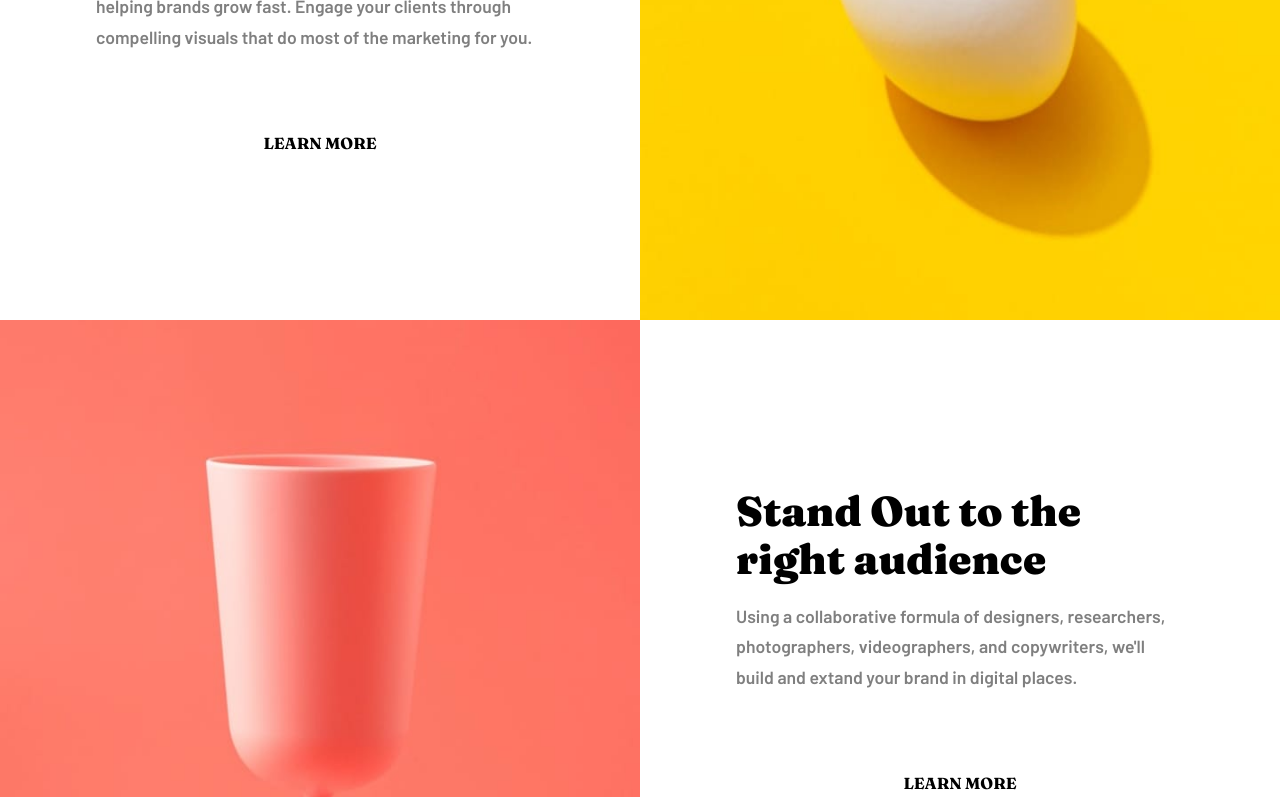
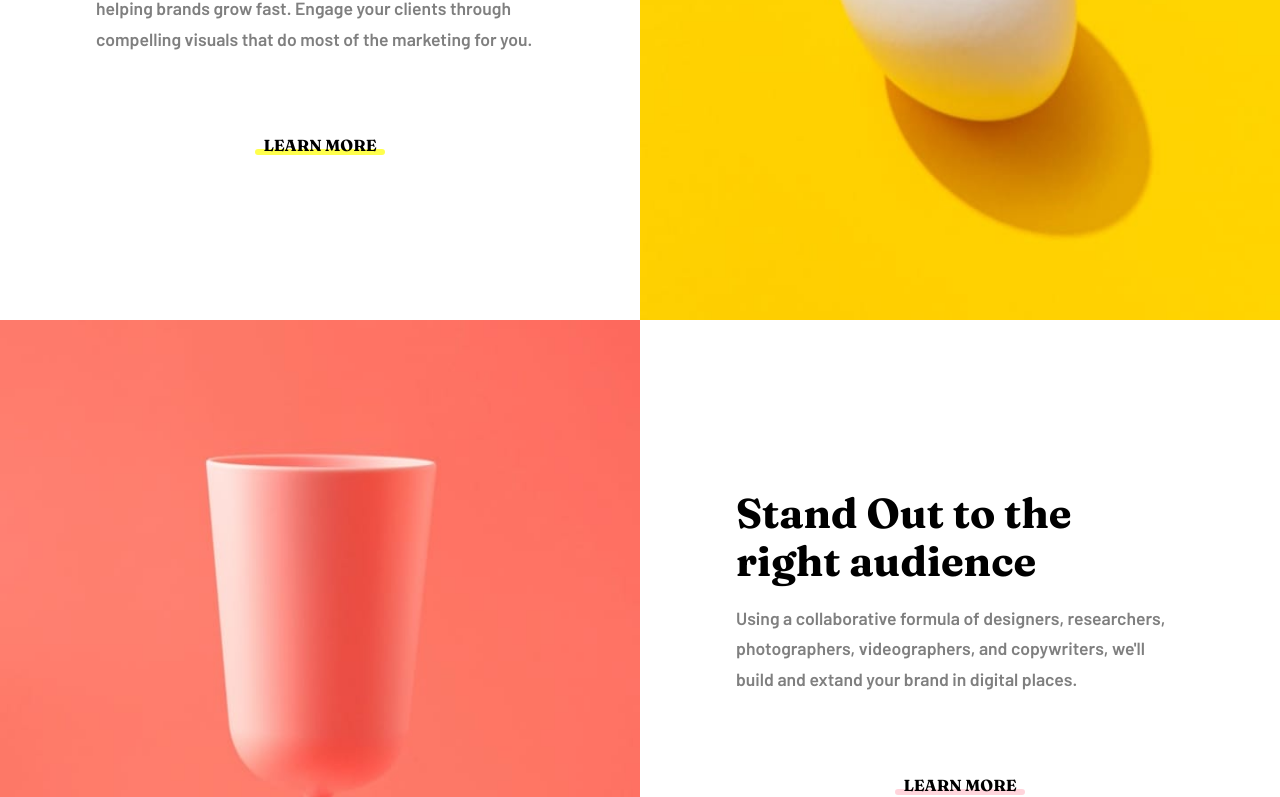
Before and after one commit to Cristofer-Cuevas/sunnyside-agency-landing-page-main, a React (Create React App) app: page / in a window 1280 px wide. Shown: the part 1280-2077 px from the top of the page. Built offline with nearby package versions, Linux system fonts and the light colour scheme.

Commit message:
project finished

```diff
--- a/src/components/SunnySide/assets/css/SunnySide.css
+++ b/src/components/SunnySide/assets/css/SunnySide.css
@@ -138,7 +138,7 @@ body {
   font-size: 2.1rem;
   margin: 0 auto;
   font-family: Fraunces;
-  font-weight: 900;
+  font-weight: 700;
 }
 
 .transformParagraph,
@@ -153,10 +153,45 @@ body {
 
 .transformLink,
 .standOutLink {
+  display: flex;
+  flex-direction: column;
+  align-items: center;
+  width: 200px;
   color: black;
   margin-top: 10%;
   font-weight: 700;
   font-family: Fraunces;
+  position: relative;
+}
+
+.transformLink::after {
+  content: "";
+  display: block;
+  margin-top: -5px;
+  margin: -5px auto;
+  z-index: -1;
+  width: 130px;
+  border-radius: 10px;
+  /* position: absolute; */
+  /* top: -10px; */
+  /* width: 100%;
+  height: 40px; */
+  border-bottom: 6px solid hsla(60, 100%, 50%, 0.7);
+}
+
+.standOutLink::after {
+  content: "";
+  display: block;
+  margin-top: -5px;
+  margin: -5px auto;
+  z-index: -1;
+  width: 130px;
+  border-radius: 10px;
+  /* position: absolute; */
+  /* top: -10px; */
+  /* width: 100%;
+  height: 40px; */
+  border-bottom: 6px solid hsla(350, 100%, 88%, 0.7);
 }
 
 /* STAND OUT CONTAINER */
@@ -493,7 +528,35 @@ body {
     background-image: url("../images/desktop/image-photography.jpg");
   }
 
-  /* .standOutContainer {
-    grid-column-end: span 2;
-  } */
+  .testimonialContainers {
+    grid-template-columns: repeat(3, 1fr);
+    grid-template-rows: 1fr;
+  }
+
+  .imagesBottomContainer {
+    height: 400px;
+    grid-template-columns: repeat(4, 1fr);
+    grid-template-rows: repeat(1, 1fr);
+  }
+
+  .milkBottles {
+    background-image: url("../images/desktop/image-gallery-milkbottles.jpg");
+  }
+  .orange {
+    background-image: url("../images/desktop/image-gallery-orange.jpg");
+  }
+  .cone {
+    background-image: url("../images/desktop/image-gallery-cone.jpg");
+  }
+
+  .sugarCubes {
+    background-image: url("../images/desktop/image-gallery-sugarcubes.jpg");
+  }
+  .linkContainers {
+    width: 25%;
+  }
+
+  .socialMediaLinks {
+    width: 20%;
+  }
 }
```
Also changed, not shown: 1 other file (tests, documents, lock files or other folders).
